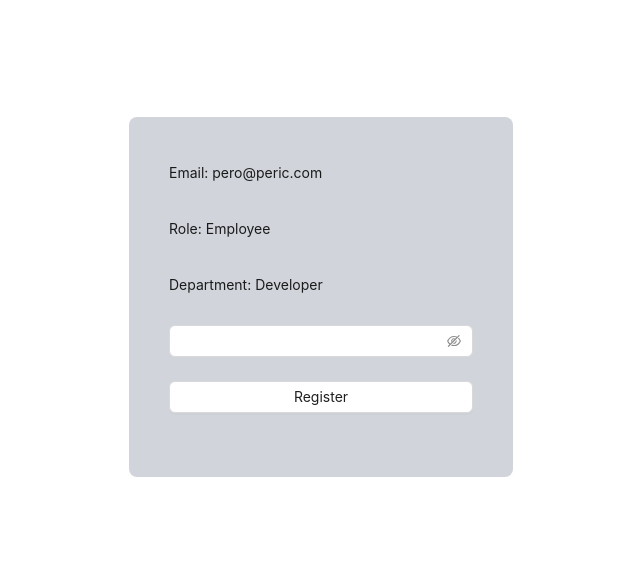
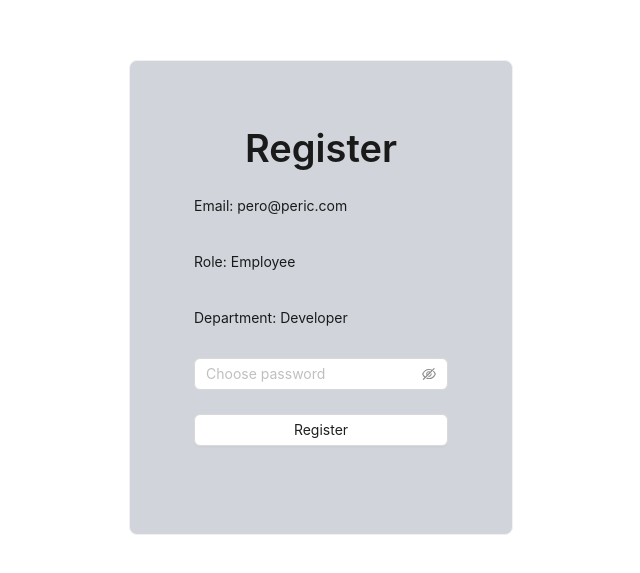
Before and after one commit to imujo-fer/progi, a React (Vite) app: page /register in a window 1280 px wide. Shown: the part 103-676 px from the top of the page, without its empty margins (319-959 px from the left). Built offline with nearby package versions, Linux system fonts and the light colour scheme.

Commit message:
fix register form

```diff
--- a/frontend/src/pages/Register/components/RegisterForm.tsx
+++ b/frontend/src/pages/Register/components/RegisterForm.tsx
@@ -1,4 +1,4 @@
-import { Button, Form, Input } from "antd";
+import { Button, Card, Flex, Form, Input, Typography } from "antd";
 
 interface RegisterProps {
   email: string;
@@ -6,17 +6,20 @@ interface RegisterProps {
   department: string;
 }
 
+const { Title } = Typography;
+
 export default function RegisterForm({
   email,
   role,
   department,
 }: RegisterProps) {
   return (
-    <div className="h-screen w-full flex justify-center items-center">
+    <Flex className="justify-center items-center h-screen">
+      <Card className="bg-gray-300 w-96 p-10 rounded-lg">
+        <Title className="text-center">Register</Title>
         <Form
           name="login"
           initialValues={{ remember: true }}
-        className="bg-gray-300 w-96 p-10 rounded-lg"
           onFinish={() => console.log("submited")}
         >
           <Form.Item>Email: {email}</Form.Item>
@@ -24,7 +27,7 @@ export default function RegisterForm({
           <Form.Item>Department: {department}</Form.Item>
 
           <Form.Item className="">
-          <Input.Password />
+            <Input.Password placeholder="Choose password" />
           </Form.Item>
 
           <Form.Item>
@@ -33,6 +36,7 @@ export default function RegisterForm({
             </Button>
           </Form.Item>
         </Form>
-    </div>
+      </Card>
+    </Flex>
   );
 }
```
Lines whose indentation alone changed are shown as unchanged.
